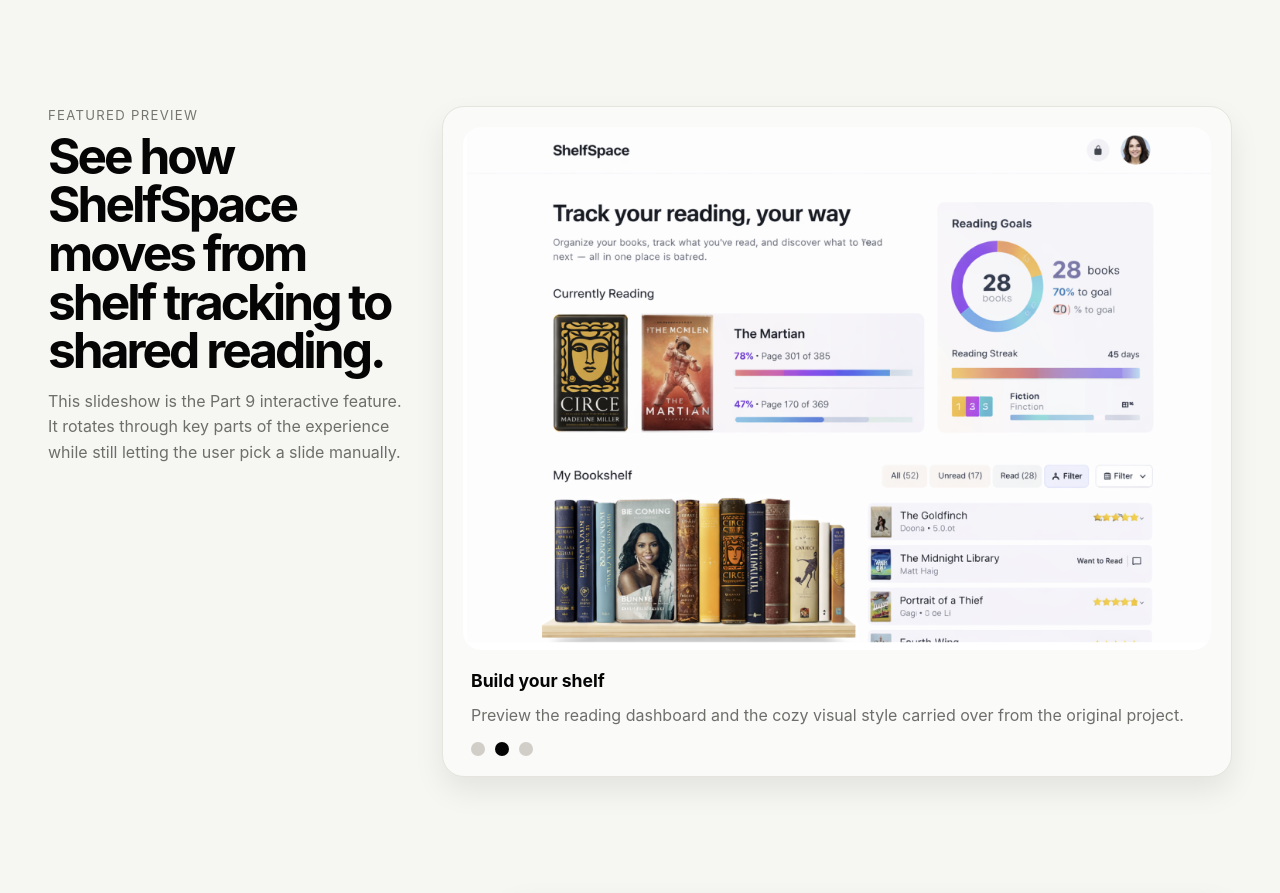
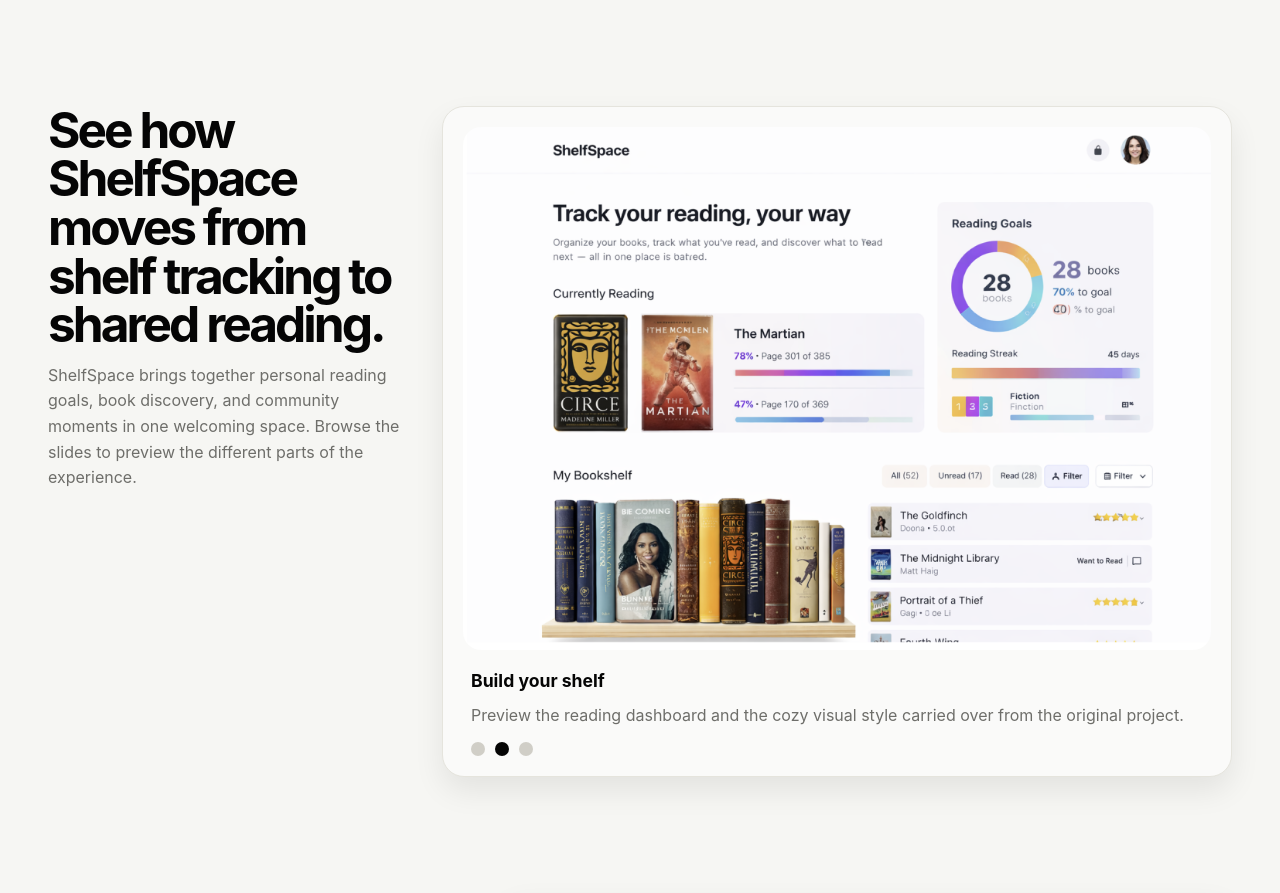
Before and after one commit to mmhughes2/ShelfSpace, a React (Vite) app: page / in a window 1280 px wide. Shown: the part 2295-3188 px from the top of the page. Built offline with nearby package versions, Linux system fonts and the light colour scheme.

Commit message:
fixing slideshow

```diff
--- a/src/components/Slideshow.jsx
+++ b/src/components/Slideshow.jsx
@@ -15,12 +15,11 @@ function Slideshow({ slides }) {
   return (
     <section className="slideshow-section" aria-label="ShelfSpace slideshow">
       <div className="slideshow-copy">
-        <p className="section-label">Featured Preview</p>
         <h2>See how ShelfSpace moves from shelf tracking to shared reading.</h2>
         <p>
-          This slideshow is the Part 9 interactive feature. It rotates through
-          key parts of the experience while still letting the user pick a slide
-          manually.
+          ShelfSpace brings together personal reading goals, book discovery,
+          and community moments in one welcoming space. Browse the slides to
+          preview the different parts of the experience.
         </p>
       </div>
 
```
